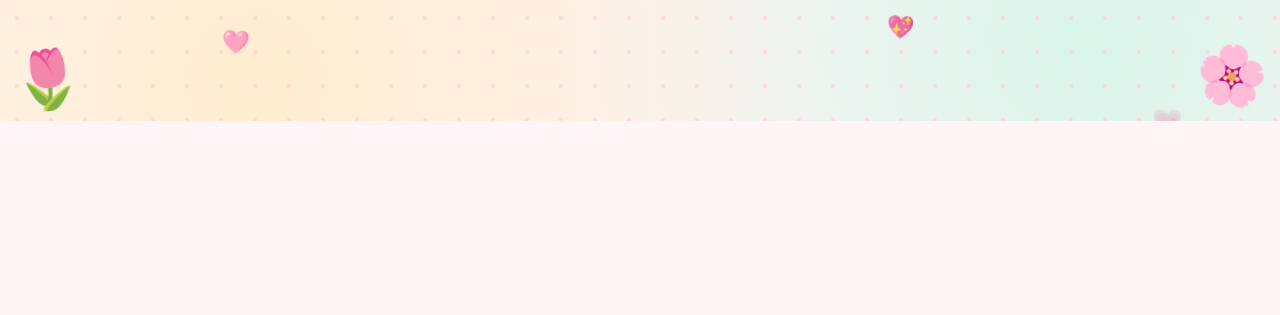
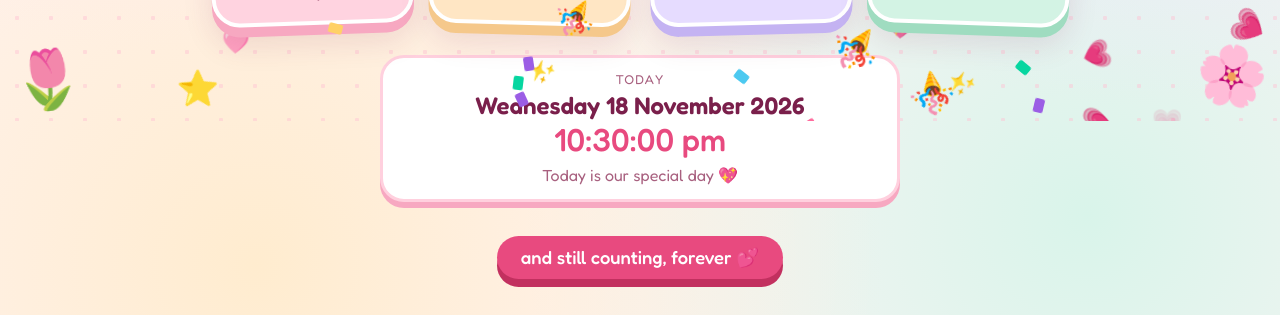
Before and after one commit to Imrithish/Count, a plain HTML site: page index.html in a window 1280 px wide. Shown: the part 679-994 px from the top of the page. Before the commit the page ends 800 px from the top, so only its background shows below. Drawn offline with Linux system fonts and the light colour scheme.

Commit message:
Add files via upload

```diff
--- a/index.html
+++ b/index.html
@@ -62,7 +62,21 @@ h1{font-family:"Pacifico",cursive;font-weight:400;font-size:clamp(2.2rem,9vw,4re
 @keyframes pop{0%{transform:scale(1)}40%{transform:scale(1.18)}100%{transform:scale(1)}}
 
 .foot{margin:34px auto 0;display:inline-block;background:var(--rose);color:#fff;border-radius:999px;padding:10px 24px;font-size:clamp(.95rem,3.8vw,1.15rem);font-weight:500;box-shadow:0 8px 0 #c2305f}
-@media (prefers-reduced-motion:reduce){.float{display:none}.bighrt,.deco,.twinkle,.pop{animation:none}}
+.today{margin:30px auto 0;max-width:520px;background:#fff;border:3px solid #ffd0de;border-radius:24px;padding:14px 16px;box-shadow:0 6px 0 #f7a8c1}
+.today .lbl{display:block;font-size:.8rem;color:var(--soft);letter-spacing:.1em;text-transform:uppercase}
+.today .dt{display:block;font-weight:600;font-size:clamp(1.05rem,4.6vw,1.5rem);margin-top:4px}
+.today .tm{display:block;font-weight:500;font-size:clamp(1.3rem,6vw,2rem);color:var(--rose);font-variant-numeric:tabular-nums}
+.today .nx{display:block;margin-top:6px;font-size:clamp(.85rem,3.4vw,1rem);color:var(--soft)}
+.special{position:relative;margin:0 auto 26px;max-width:620px;padding:22px 16px 22px;border-radius:30px;border:4px solid #fff;background:linear-gradient(135deg,#ffd86b,#ff9ec0 55%,#c7a8ff);box-shadow:0 10px 0 #e9a24b,0 0 40px rgba(255,170,60,.6);animation:glow 2s ease-in-out infinite}
+.special[hidden]{display:none}
+@keyframes glow{0%,100%{transform:scale(1)}50%{transform:scale(1.03)}}
+.sp-top{font-family:"Pacifico",cursive;font-size:clamp(1.5rem,7vw,2.4rem);color:#fff;text-shadow:2px 2px 0 var(--rose);line-height:1.2}
+.sp-main{font-weight:600;font-size:clamp(1.05rem,4.4vw,1.4rem);margin:8px 0 14px}
+.special button{font:inherit;font-weight:600;border:0;border-radius:999px;padding:10px 22px;background:#fff;color:var(--rose);cursor:pointer;box-shadow:0 5px 0 #f0a0bb}
+.confetti{position:fixed;inset:0;pointer-events:none;z-index:50;overflow:hidden}
+.confetti span{position:absolute;top:-30px;animation:fall linear forwards}
+@keyframes fall{to{transform:translate(var(--dx),110vh) rotate(var(--rot))}}
+@media (prefers-reduced-motion:reduce){.float,.confetti{display:none}.bighrt,.deco,.twinkle,.pop,.special{animation:none}}
 </style>
 </head>
 <body>
@@ -84,6 +98,12 @@ h1{font-family:"Pacifico",cursive;font-weight:400;font-size:clamp(2.2rem,9vw,4re
   <span class="chip">💌 We said “I love you” on 18 August 2026, 7:20 pm</span>
   <p class="lead">And every moment since then, I have loved you more</p>
 
+  <div class="special" id="special" hidden>
+    <div class="sp-top">🎉 It’s the 18th! 🎉</div>
+    <div class="sp-main" id="spMain"></div>
+    <button id="spBtn" type="button">Celebrate again 🎊</button>
+  </div>
+
   <div class="clock" role="timer" aria-label="Time since 18 August 2026, 7:20 pm">
     <div class="card c1"><span class="ico">🌸</span><span class="n" id="d">0</span><span class="u">Days</span></div>
     <div class="card c2"><span class="ico">⏰</span><span class="n" id="h">0</span><span class="u">Total hours</span></div>
@@ -91,7 +111,15 @@ h1{font-family:"Pacifico",cursive;font-weight:400;font-size:clamp(2.2rem,9vw,4re
     <div class="card c4"><span class="ico">💗</span><span class="n" id="s">00</span><span class="u">Seconds</span></div>
   </div>
 
+  <div class="today">
+    <span class="lbl">Today</span>
+    <span class="dt" id="todayDate"></span>
+    <span class="tm" id="todayTime"></span>
+    <span class="nx" id="nextSp"></span>
+  </div>
+
   <div class="foot">and still counting, forever 💕</div>
+  <div class="confetti" id="confetti" aria-hidden="true"></div>
 </main>
 
 <script>
@@ -116,6 +144,68 @@ function tick(){
 tick();
 setInterval(tick, 1000);
 
+/* ---- Today's date + the special 18th ---- */
+const TZ = "Asia/Kolkata";
+let PREVIEW = false;
+try { PREVIEW = location.hash === "#celebrate"; } catch(e) {}
+const ord = n => { const s = ["th","st","nd","rd"], v = n % 100; return n + (s[(v - 20) % 10] || s[v] || s[0]); };
+let wasSpecial = false;
+
+function istParts(){
+  const o = {};
+  new Intl.DateTimeFormat("en-GB", {timeZone: TZ, year:"numeric", month:"numeric", day:"numeric"})
+    .formatToParts(new Date()).forEach(x => o[x.type] = x.value);
+  return {y: +o.year, m: +o.month, d: +o.day};
+}
+
+function celebrate(){
+  const c = $("confetti");
+  const emo = ["🎉","💖","✨","🎊","💗","🌸","⭐","❤️"];
+  const cols = ["#ff6b9d","#ffd166","#9b5de5","#4cc9f0","#06d6a0"];
+  for (let i = 0; i < 70; i++){
+    const e = document.createElement("span");
+    if (i % 2 === 0){ e.textContent = emo[i % emo.length]; e.style.fontSize = (18 + Math.random() * 18) + "px"; }
+    else { e.style.width = "10px"; e.style.height = "14px"; e.style.background = cols[i % cols.length]; e.style.borderRadius = "2px"; }
+    const dur = 3 + Math.random() * 3, delay = Math.random() * 1.5;
+    e.style.left = (Math.random() * 100) + "%";
+    e.style.animationDuration = dur + "s";
+    e.style.animationDelay = delay + "s";
+    e.style.setProperty("--dx", (Math.random() * 120 - 60) + "px");
+    e.style.setProperty("--rot", (Math.random() * 720 - 360) + "deg");
+    c.appendChild(e);
+    setTimeout(() => e.remove(), (dur + delay) * 1000 + 200);
+  }
+}
+
+function refreshDate(){
+  const now = new Date();
+  $("todayDate").textContent = now.toLocaleDateString("en-GB", {timeZone: TZ, weekday:"long", day:"numeric", month:"long", year:"numeric"});
+  $("todayTime").textContent = now.toLocaleTimeString("en-IN", {timeZone: TZ, hour:"numeric", minute:"2-digit", second:"2-digit", hour12:true});
+
+  const p = istParts();
+  const special = p.d === 18 || PREVIEW;
+  const months = (p.y - 2026) * 12 + (p.m - 8);
+  $("special").hidden = !special;
+
+  if (special){
+    const monthName = new Date(Date.UTC(p.y, p.m - 1, 18)).toLocaleDateString("en-GB", {timeZone:"UTC", month:"long", year:"numeric"});
+    $("spMain").textContent = months > 0
+      ? "Happy " + ord(months) + " Monthsary, my love 💕 (18 " + monthName + ")"
+      : "The day we said I love you 💕";
+    $("nextSp").textContent = "Today is our special day 💖";
+    if (!wasSpecial){ wasSpecial = true; celebrate(); setInterval(celebrate, 25000); }
+  } else {
+    const nm = p.d < 18 ? p.m : p.m + 1;
+    const target = Date.UTC(p.y, nm - 1, 18);
+    const days = Math.round((target - Date.UTC(p.y, p.m - 1, p.d)) / 86400000);
+    const when = new Date(target).toLocaleDateString("en-GB", {timeZone:"UTC", day:"numeric", month:"long", year:"numeric"});
+    $("nextSp").textContent = "Next special day: " + when + " (in " + days + (days === 1 ? " day)" : " days)");
+  }
+}
+$("spBtn").addEventListener("click", celebrate);
+refreshDate();
+setInterval(refreshDate, 1000);
+
 // floating hearts
 const box = $("float");
 const bits = ["💗","💖","💕","🩷","💞","🌸"];
```
